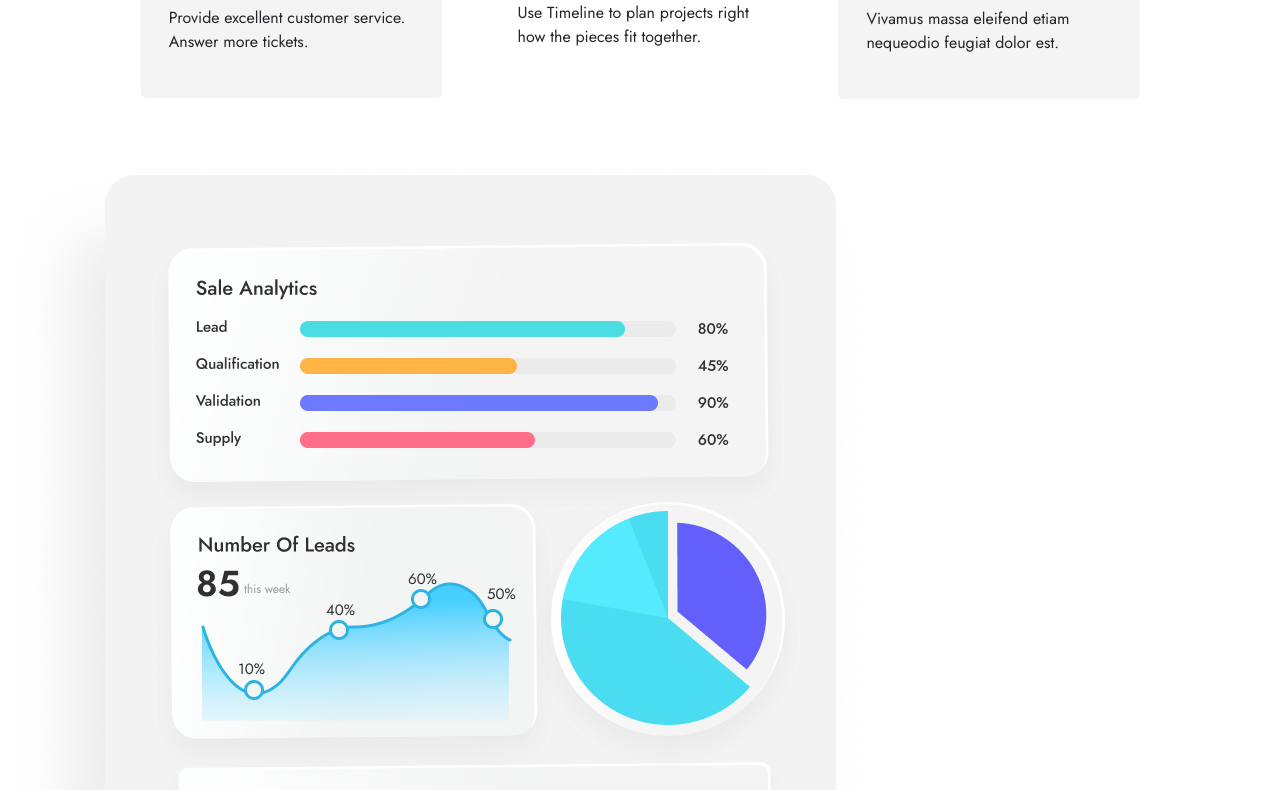
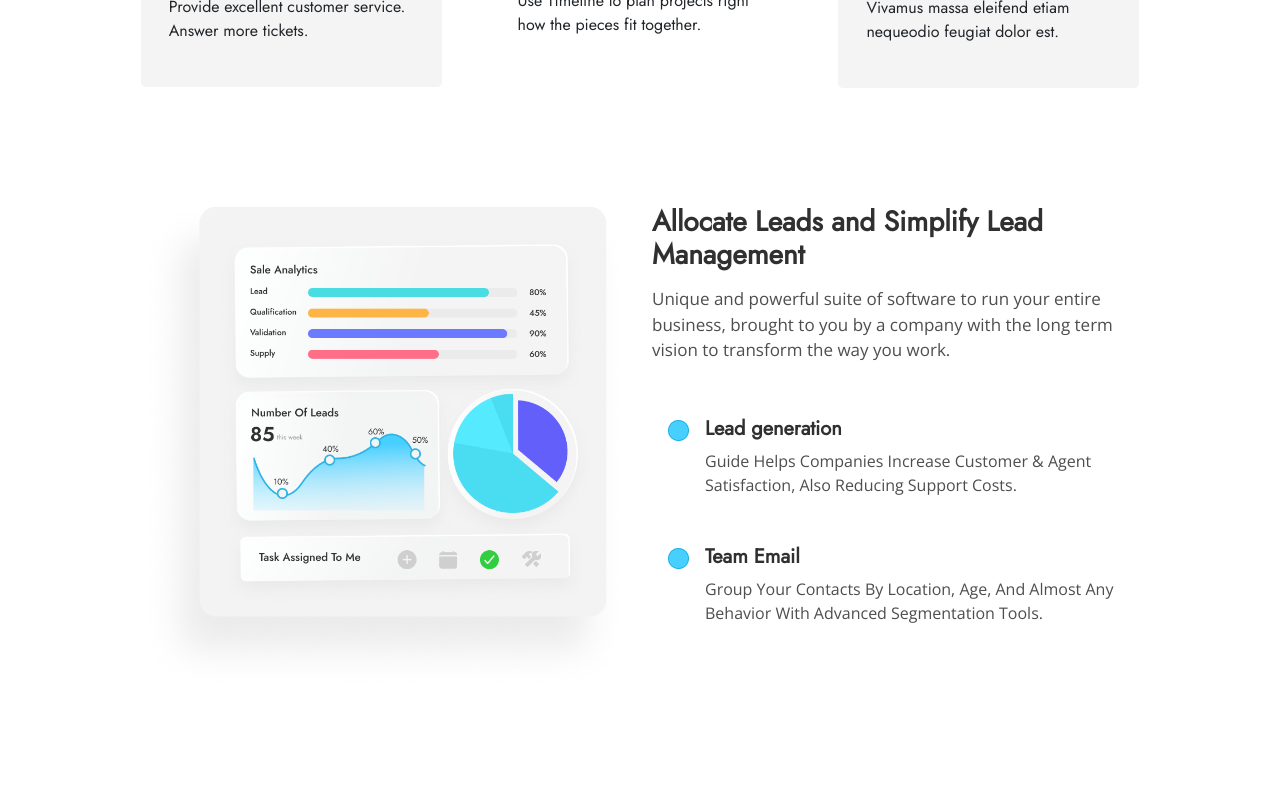
Before and after one commit to KiritoEM/PrimeCRM-weeklyDecember, a React (Create React App) app: page / in a window 1280 px wide. Shown: the part 1220-2010 px from the top of the page. After the commit the page ends 1974 px from the top, so only its background shows below. Built offline with nearby package versions, Linux system fonts and the light colour scheme.

Commit message:
add content to core-feature

```diff
--- a/src/components/coreFeatures/CoreFeatures.tsx
+++ b/src/components/coreFeatures/CoreFeatures.tsx
@@ -1,13 +1,54 @@
-const CoreFeatures = () : JSX.Element => {
+interface Ipoints {
+  text: string;
+  title: string;
+}
+
+const CoreFeatures = (): JSX.Element => {
+  const pointData: Ipoints[] = [
+    {
+      title: "Lead generation",
+      text: "Guide Helps Companies Increase Customer & Agent Satisfaction, Also Reducing Support Costs.",
+    },
+    {
+      title: "Team Email",
+      text: "Group Your Contacts By Location, Age, And Almost Any Behavior With Advanced Segmentation Tools.",
+    },
+  ];
   return (
     <section id="core-features">
-             <div className="row">
+      <div className="row gx-4">
         <div className="col-6">
           <div className="section-cover">
             <img src="/assets/Corefeature.png" alt="" />
           </div>
         </div>
-                 <div className="col-6"></div>
+        <div className="col-6">
+          <div className="section-content">
+            <div className="header">
+              <h3>Allocate Leads and Simplify Lead Management</h3>
+              <p>
+                Unique and powerful suite of software to run your entire
+                business, brought to you by a company with the long term vision
+                to transform the way you work.
+              </p>
+            </div>
+            <div className="points">
+              {pointData.map((item, index) => (
+                <div className="item" key={index}>
+                  <div className="subtitle">
+                    <h5>
+                      <img src="/assets/point.png" alt="" className="mx-3" />
+                      {item.title}
+                    </h5>
+                  </div>
+                  <div className="text">
+                    <p>{item.text}</p>
+                  </div>
+                </div>
+              ))}
+            </div>
+          </div>
+        </div>
       </div>
     </section>
   );
--- a/src/components/features/Features.tsx
+++ b/src/components/features/Features.tsx
@@ -6,7 +6,7 @@ const Features = (): JSX.Element => {
   return (
     <section id="features">
       <div className="section-header">
-        <h4>Explore Premium Features</h4>
+        <h3>Explore Premium Features</h3>
         <p>
           Unique and powerful suite of software to run your entire business,
           brought to you by a company with the long term vision to transform the
--- a/src/styles/core-features.scss
+++ b/src/styles/core-features.scss
@@ -1,3 +1,72 @@
-#core-features{
+.col-6 {
+    height: max-content;
+}
 
+#core-features {
+    width: 100%;
+    overflow: hidden;
+    padding-top: 4rem;
+    padding-bottom: 4rem;
+    @include container;
+
+    .section-cover {
+        width: 100%;
+
+        img {
+            width: 100%;
+            height: 100%;
+            object-fit: cover;
+        }
+    }
+
+
+    .section-content {
+        width: 100%;
+        height: 100%;
+        display: flex;
+        flex-direction: column;
+        justify-content: center;
+        margin-top: 5px;
+
+        .header {
+            h3 {
+                color: $color-primary03;
+                font-weight: 600;
+            }
+
+            p {
+                margin-top: 0.9rem;
+                color: $color-secondary01;
+                font-size: 17px;
+                font-family: $font-openSans;
+                width: 95%;
+            }
+        }
+
+        .points {
+            width: 95%;
+            margin-top: -10px;
+
+            .item {
+                margin-top: 3rem;
+
+                .subtitle {
+
+                    h5 {
+                        color: $color-primary03;
+                        font-weight: 600;
+                    }
+                }
+
+                .text {
+                    padding-left: 53px;
+
+                    p {
+                        color: $color-secondary01;
+                        font-family: $font-openSans;
+                    }
+                }
+            }
+        }
+    }
 }
--- a/src/styles/features.scss
+++ b/src/styles/features.scss
@@ -1,14 +1,14 @@
 #features{
     width: 100%;
     overflow: hidden;
-    padding-top: 4rem;
-    padding-bottom: 4rem;
+    padding-top: 3rem;
+    padding-bottom: 3rem;
     @include container;
 
      .section-header{
         text-align: center;
 
-        h4 {
+        h3 {
             color: $color-primary03;
             font-weight: 600;
         }
```
Also changed, not shown: public/assets/point.png (added). Lines whose indentation alone changed are shown as unchanged.
